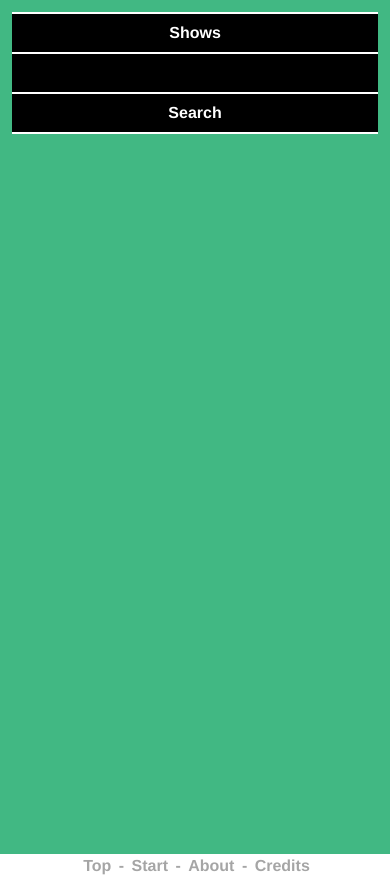
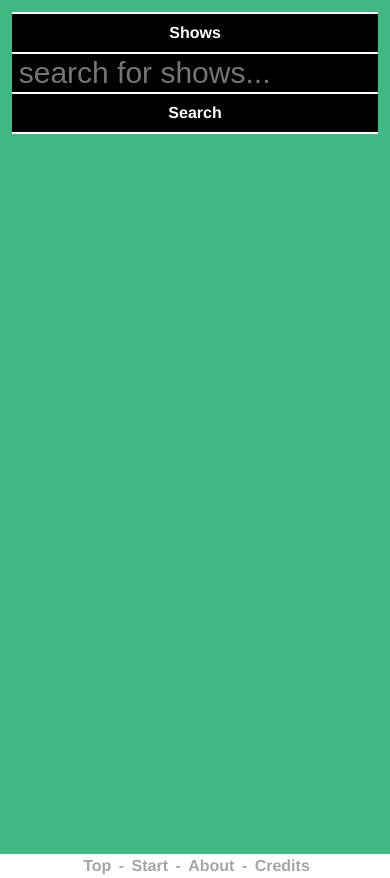
Before and after one commit to Sinc0/VueMoviesApp, a Vue app: page / in a window 390 px wide. Built offline with nearby package versions, Linux system fonts and the light colour scheme.

Commit message:
added search bar placeholder

```diff
--- a/src/components/ComponentStart.vue
+++ b/src/components/ComponentStart.vue
@@ -16,7 +16,7 @@
                     <option value="movie">Movies</option>
                 </select> -->
                 <p v-on:click="searchBarChangeType()" id="searchBarSelectBox">Shows</p>
-                <input type="text" id="searchBarInput" v-on:keyup="setSearchString()" placeholder="">
+                <input type="text" id="searchBarInput" v-on:keyup="setSearchString()" placeholder="search for shows..." maxlength="100">
                 <p v-on:click="searchShows(searchString.value, searchType.value)" id="searchBarSubmitButton">Search</p>
             </div>
         </form>
@@ -311,17 +311,20 @@ export default {
         function searchBarChangeType()
         {
             var searchTypeButton = document.getElementById("searchBarSelectBox")
+            var searchBar = document.getElementById("searchBarInput")
             // console.log(searchTypeButton)
 
             if(searchTypeButton.innerText == "Shows")
             {
                 searchType.value = "Movies"
                 searchTypeButton.innerText = "Movies"
+                searchBar.placeholder = "search for movies..."
             }
             else if(searchTypeButton.innerText == "Movies")
             {
                 searchType.value = "Shows"
                 searchTypeButton.innerText = "Shows"
+                searchBar.placeholder = "search for shows..."
             }
         }
 
@@ -934,9 +937,9 @@ export default {
       #searchBarInput
       {
           margin: 0px;
-          padding-left: 0px;
-          padding-right: 0px;
-          width: 94vw;
+          padding-left: 7px;
+          padding-right: 7px;
+          width: calc(94vw - 14px);
           border: 0px;
           border-top: 2px solid white;
           border-bottom: 2px solid white;
```
